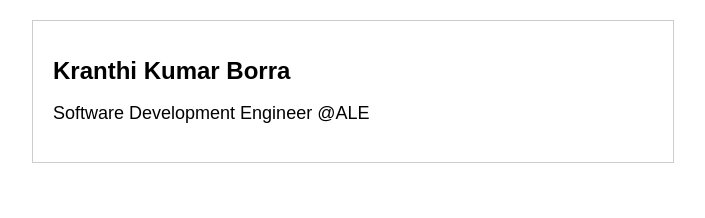
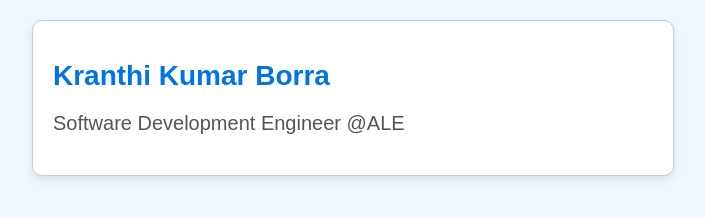
Before and after one commit to kranthib14/mypage, a plain HTML site: page index.html in a window 1280 px wide. Shown: the whole page, without its empty margins (287-992 px from the left). Drawn offline with Linux system fonts and the light colour scheme.

Commit message:
Coloured

```diff
--- a/index.html
+++ b/index.html
@@ -8,6 +8,8 @@
         body {
             font-family: Arial, sans-serif;
             margin: 20px;
+            background-color: #f0f8ff;
+            color: #333;
         }
         .profile {
             border: 1px solid #ccc;
@@ -15,6 +17,9 @@
             max-width: 600px;
             margin: auto;
             animation: fadeIn 2s ease-in-out;
+            background-color: #fff;
+            box-shadow: 0 4px 8px rgba(0, 0, 0, 0.1);
+            border-radius: 10px;
         }
         @keyframes fadeIn {
             from {
@@ -25,11 +30,13 @@
             }
         }
         .profile h1 {
-            font-size: 24px;
+            font-size: 28px;
             margin-bottom: 10px;
+            color: #0073e6;
         }
         .profile p {
-            font-size: 18px;
+            font-size: 20px;
+            color: #555;
         }
     </style>
 </head>
```
